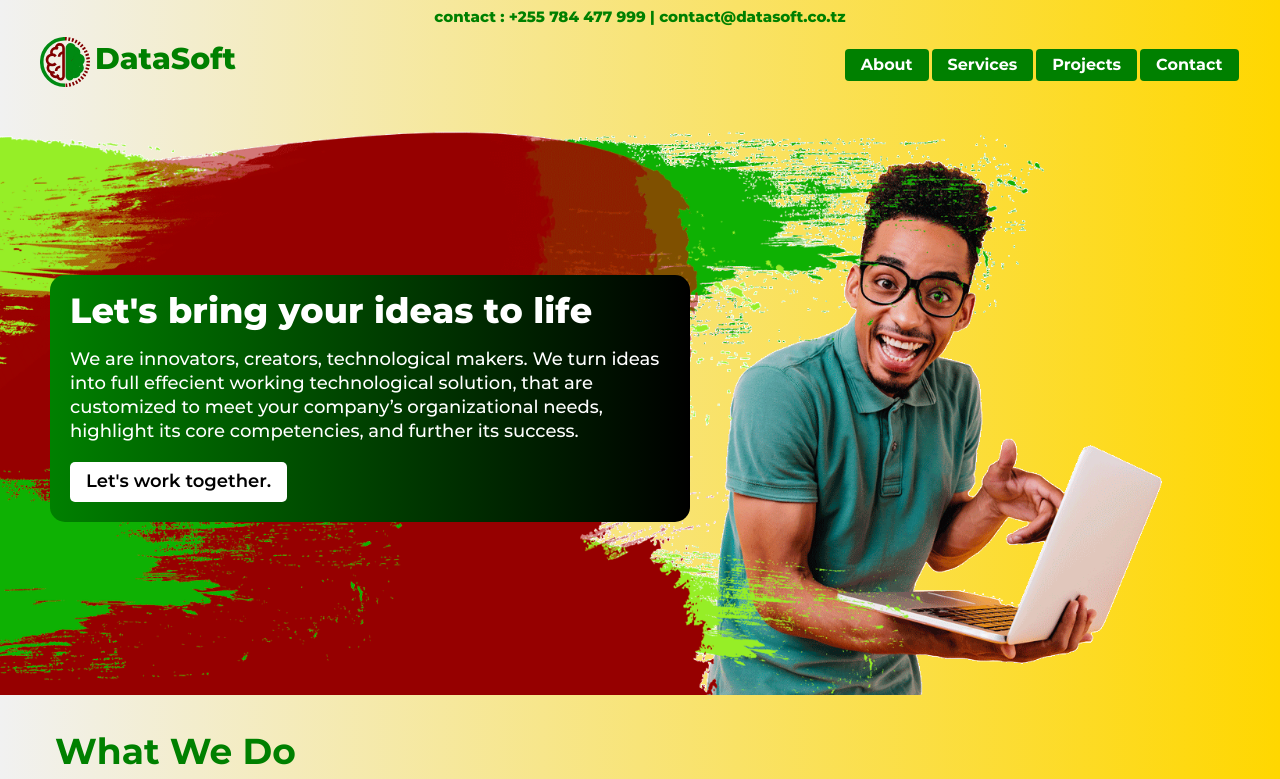
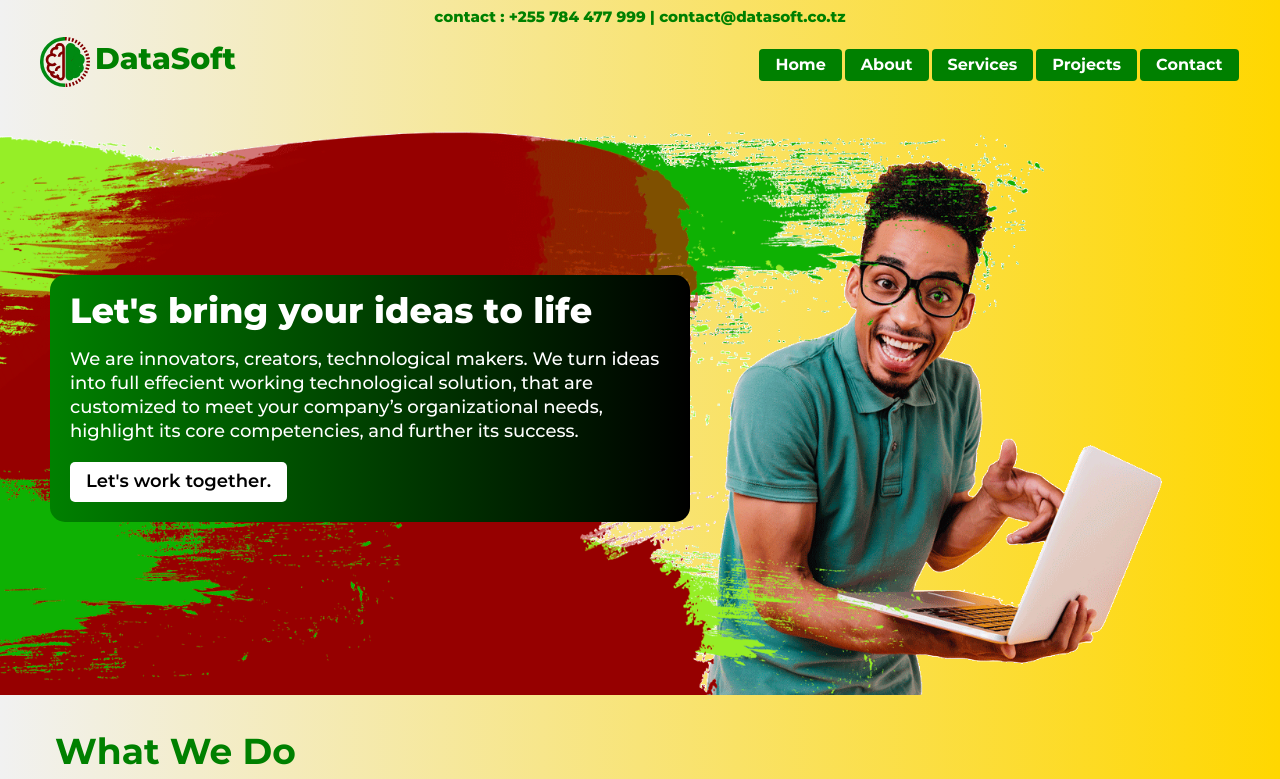
Before and after one commit to LucasJohnNyamhanga/datasoft, a Next.js app: page / in a window 1280 px wide. Shown: the top 779 px of the page. Built offline with nearby package versions, Linux system fonts and the light colour scheme.

Commit message:
update mobile menu

```diff
--- a/app/components/DrawerMobileMenu.tsx
+++ b/app/components/DrawerMobileMenu.tsx
@@ -39,6 +39,13 @@ export const MuiDrawer = ({}) => {
             <Divider />
             <Link
               href={"#"}
+              className={"Notes" == "Notes" ? Styles.active : Styles.setCenter}
+            >
+              Home
+            </Link>
+            <Divider />
+            <Link
+              href={"#"}
               className={false ? Styles.active : Styles.setCenter}
               onClick={() => {
                 handleMenuClick("");
--- a/app/components/Nav.tsx
+++ b/app/components/Nav.tsx
@@ -44,6 +44,9 @@ const Nav = () => {
             </Link>
             <div className={Styles.link}>
               <Link href="/" className={Styles.links}>
+                Home
+              </Link>
+              <Link href="/" className={Styles.links}>
                 About
               </Link>
               <a href="#services" className={Styles.links}>
--- a/app/components/NavMobile.tsx
+++ b/app/components/NavMobile.tsx
@@ -37,7 +37,7 @@ export const NavMobile = () => {
                 <div className={Styles.name}>DataSoft</div>
               </div>
             </Link>
-            <div className={Styles.links}></div>
+            {/* <div className={Styles.links}>Hello</div> */}
             <DrawerMobile />
           </nav>
         </div>
```
